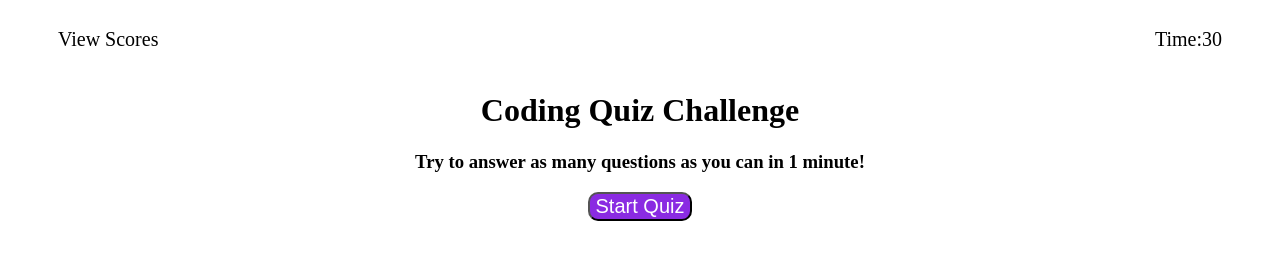
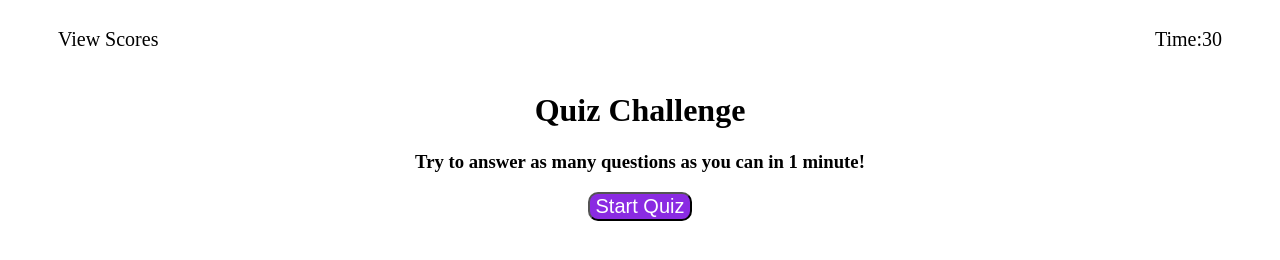
Before and after one commit to michaelyiu1/quizchallenge, a plain HTML site: page index.html in a window 1280 px wide. Drawn offline with Linux system fonts and the light colour scheme.

Commit message:
changed title of quiz

```diff
--- a/index.html
+++ b/index.html
@@ -19,7 +19,7 @@
     </header>
 
     <main>
-        <h1 class="quiz-number"> Coding Quiz Challenge</h1>
+        <h1 class="quiz-number">Quiz Challenge</h1>
         <h3 class="quiz-question"> Try to answer as many questions as you can in 1 minute!</h3>
         </div>
         <button class="start-quiz">Start Quiz</button><br>
```
